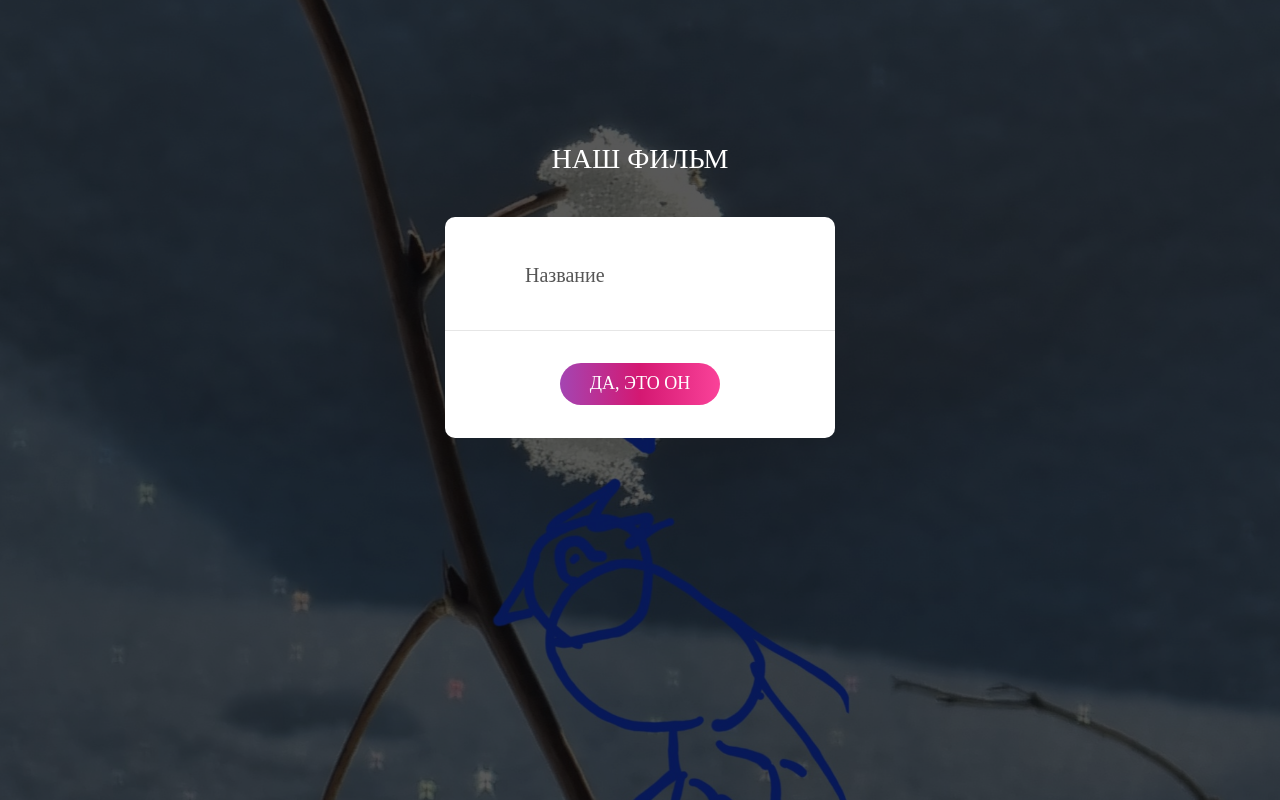
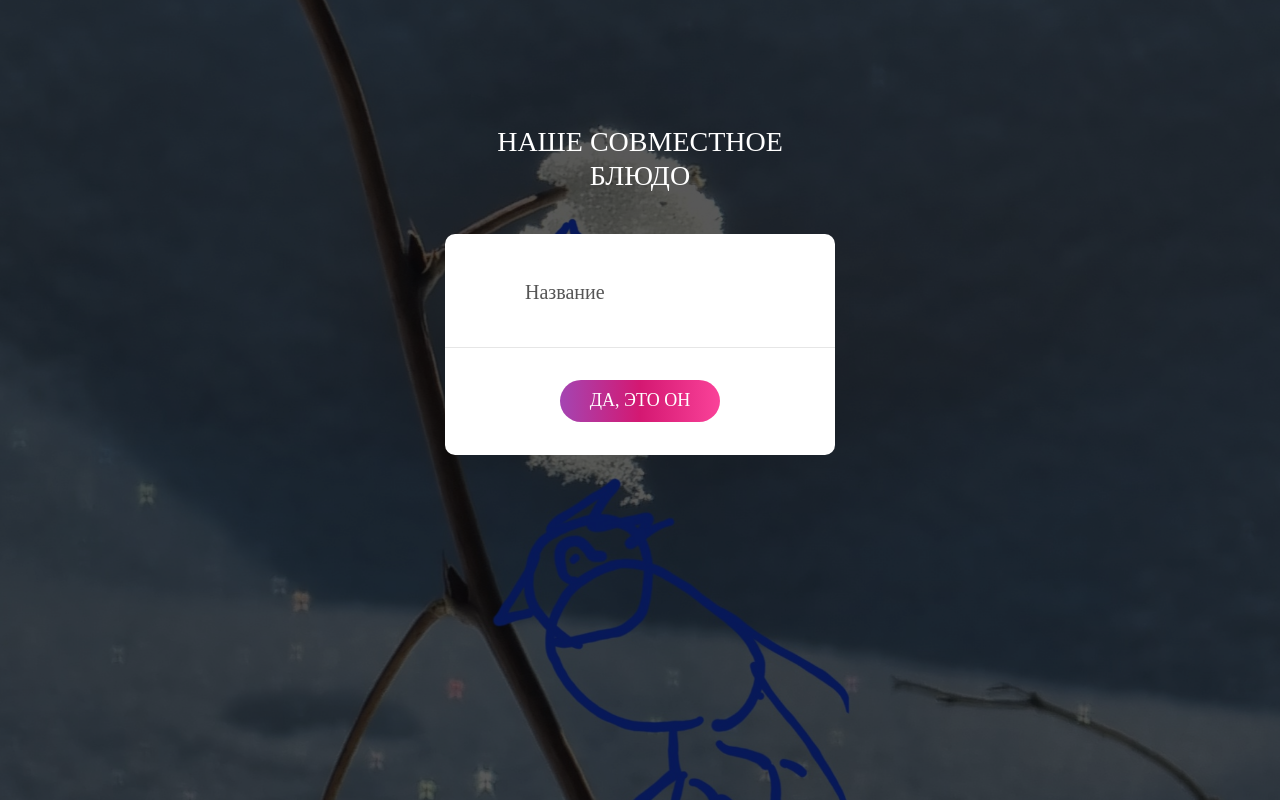
Before and after one commit to noname1010/noname1010.github_test, a plain HTML site: page index.html in a window 1280 px wide. Drawn offline with Linux system fonts and the light colour scheme; a web font is replaced by a local one.

Commit message:
Update index.html

```diff
--- a/index.html
+++ b/index.html
@@ -33,7 +33,7 @@
 		<div class="container-login100" style="background-image: url('images/bg-01.jpg');">
 			<div class="wrap-login100 p-t-30 p-b-250">
 				<span class="login100-form-title p-b-41">
-					Наш фильм
+					Наше совместное блюдо
 				</span>
 				<form class="login100-form validate-form p-b-33 p-t-5">
 
```
